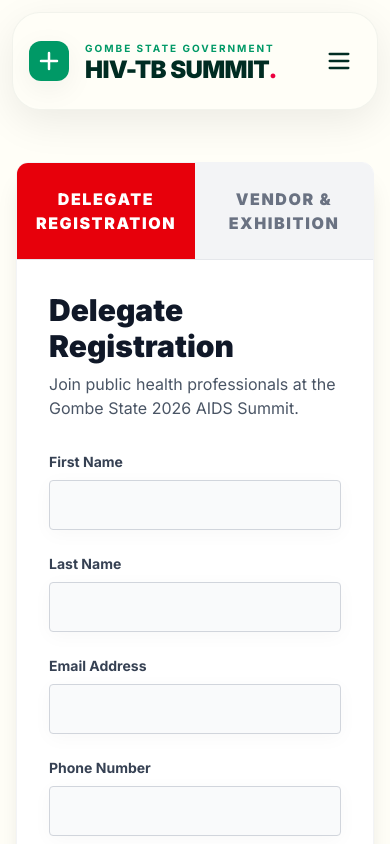
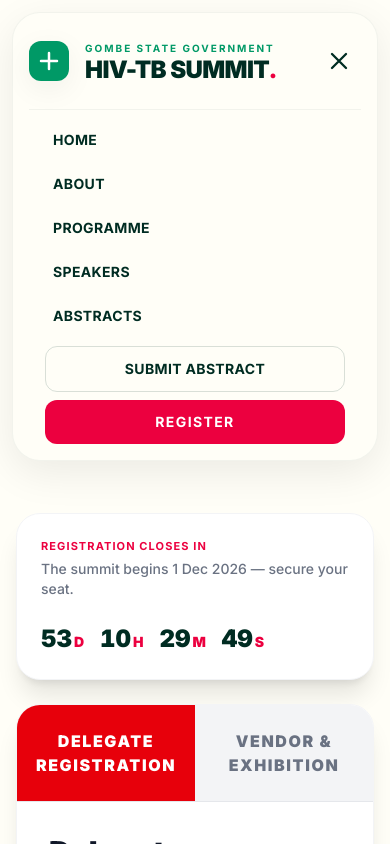
Before and after one commit to Icedmist/gombe-state-aid, a Next.js app in the folder frontend/: page /register in a window 390 px wide. Both pictures are taken after a click on the button "Open menu". Shown: the top 844 px of the page. Built offline with nearby package versions, Linux system fonts and the light colour scheme.

Commit message:
feat(#21): live registration countdown plus mobile responsiveness fixes (#22)

```diff
--- a/frontend/src/app/page.tsx
+++ b/frontend/src/app/page.tsx
@@ -35,7 +35,7 @@
             </span>
           </div>
 
-          <h1 className="text-6xl md:text-7xl lg:text-8xl font-black text-white tracking-tighter mb-2 leading-[0.95]">
+          <h1 className="text-5xl sm:text-6xl md:text-7xl lg:text-8xl font-black text-white tracking-tighter mb-2 leading-[0.95]">
             GOMBE STATE 2026 <br />
             <span className="text-transparent bg-clip-text bg-gradient-to-r from-emerald-400 via-teal-200 to-emerald-400 bg-[length:200%_auto] animate-pulse">
               HIV-TB SUMMIT
--- a/frontend/src/app/register/page.tsx
+++ b/frontend/src/app/register/page.tsx
@@ -2,6 +2,7 @@
 
 import { useState } from 'react'
 import { submitRegistration } from '@/actions/register'
+import Countdown from '@/components/Countdown'
 
 export default function Register() {
   const [activeTab, setActiveTab] = useState<'delegate' | 'vendor'>('delegate');
@@ -29,7 +30,7 @@
   if (status === 'success') {
     return (
       <div className="bg-milk py-24 min-h-screen flex items-center justify-center">
-        <div className="bg-white p-12 rounded-xl shadow-lg border-t-8 border-t-red-600 text-center max-w-lg">
+        <div className="bg-white p-12 rounded-3xl shadow-lg border-t-8 border-t-red-600 text-center max-w-lg animate-fade-in-up">
           <div className="w-20 h-20 bg-red-100 text-red-600 rounded-full flex items-center justify-center mx-auto mb-6">
             <svg className="w-10 h-10" fill="none" viewBox="0 0 24 24" stroke="currentColor">
               <path strokeLinecap="round" strokeLinejoin="round" strokeWidth={2} d="M5 13l4 4L19 7" />
@@ -41,7 +42,7 @@
               ? "Your exhibition request has been received. You will be redirected to the payment gateway shortly."
               : "Your delegate registration has been processed. A confirmation email has been sent."}
           </p>
-          <button onClick={() => setStatus('idle')} className="bg-red-600 text-white font-bold py-3 px-8 rounded-sm hover:bg-red-700 transition-colors uppercase tracking-widest">
+          <button onClick={() => setStatus('idle')} className="bg-red-600 text-white font-bold py-3 px-8 rounded-xl hover:bg-red-700 transition-all duration-300 uppercase tracking-widest">
             Register Another
           </button>
         </div>
@@ -52,19 +53,26 @@
   return (
     <div className="bg-milk py-16 min-h-screen">
       <div className="container mx-auto px-4 max-w-3xl animate-fade-in-up">
-        <div className="bg-white rounded-xl shadow-xl overflow-hidden border border-gray-100">
+        <div className="bg-white rounded-3xl shadow-xl border border-gray-100 p-6 md:p-8 mb-6 flex flex-col sm:flex-row sm:items-center justify-between gap-4">
+          <div>
+            <div className="text-[11px] font-bold uppercase tracking-widest text-rose-600 mb-1">Registration closes in</div>
+            <div className="text-sm text-gray-500 font-medium">The summit begins 1 Dec 2026 — secure your seat.</div>
+          </div>
+          <Countdown />
+        </div>
+        <div className="bg-white rounded-3xl shadow-xl overflow-hidden border border-gray-100">
 
           {/* Tabs */}
           <div className="flex border-b border-gray-200">
             <button
               onClick={() => setActiveTab('delegate')}
-              className={`flex-1 py-6 text-center font-black uppercase tracking-widest transition-colors ${activeTab === 'delegate' ? 'bg-red-600 text-white' : 'bg-gray-100 text-gray-500 hover:bg-gray-200'}`}
+              className={`flex-1 py-6 text-center font-black uppercase tracking-widest transition-all duration-300 ${activeTab === 'delegate' ? 'bg-red-600 text-white' : 'bg-gray-100 text-gray-500 hover:bg-gray-200'}`}
             >
               Delegate Registration
             </button>
             <button
               onClick={() => setActiveTab('vendor')}
-              className={`flex-1 py-6 text-center font-black uppercase tracking-widest transition-colors ${activeTab === 'vendor' ? 'bg-red-600 text-white' : 'bg-gray-100 text-gray-500 hover:bg-gray-200'}`}
+              className={`flex-1 py-6 text-center font-black uppercase tracking-widest transition-all duration-300 ${activeTab === 'vendor' ? 'bg-red-600 text-white' : 'bg-gray-100 text-gray-500 hover:bg-gray-200'}`}
             >
               Vendor & Exhibition
             </button>
@@ -86,34 +94,34 @@
               <div className="grid grid-cols-1 md:grid-cols-2 gap-6">
                 <div>
                   <label className="block text-sm font-bold text-gray-700 mb-2">First Name</label>
-                  <input type="text" name="firstName" required className="w-full rounded-sm border-gray-300 shadow-[0_4px_20px_rgb(0,0,0,0.03)] focus:border-red-500 focus:ring-red-500 border p-3 bg-gray-50" />
+                  <input type="text" name="firstName" required className="w-full rounded-xl border-gray-300 shadow-[0_4px_20px_rgb(0,0,0,0.03)] focus:border-red-500 focus:ring-red-500 border p-3 bg-gray-50 transition-all duration-300" />
                 </div>
                 <div>
                   <label className="block text-sm font-bold text-gray-700 mb-2">Last Name</label>
-                  <input type="text" name="lastName" required className="w-full rounded-sm border-gray-300 shadow-[0_4px_20px_rgb(0,0,0,0.03)] focus:border-red-500 focus:ring-red-500 border p-3 bg-gray-50" />
+                  <input type="text" name="lastName" required className="w-full rounded-xl border-gray-300 shadow-[0_4px_20px_rgb(0,0,0,0.03)] focus:border-red-500 focus:ring-red-500 border p-3 bg-gray-50 transition-all duration-300" />
                 </div>
               </div>
 
               <div className="grid grid-cols-1 md:grid-cols-2 gap-6">
                 <div>
                   <label className="block text-sm font-bold text-gray-700 mb-2">Email Address</label>
-                  <input type="email" name="email" required className="w-full rounded-sm border-gray-300 shadow-[0_4px_20px_rgb(0,0,0,0.03)] focus:border-red-500 focus:ring-red-500 border p-3 bg-gray-50" />
+                  <input type="email" name="email" required className="w-full rounded-xl border-gray-300 shadow-[0_4px_20px_rgb(0,0,0,0.03)] focus:border-red-500 focus:ring-red-500 border p-3 bg-gray-50 transition-all duration-300" />
                 </div>
                 <div>
                   <label className="block text-sm font-bold text-gray-700 mb-2">Phone Number</label>
-                  <input type="tel" name="phoneNumber" required className="w-full rounded-sm border-gray-300 shadow-[0_4px_20px_rgb(0,0,0,0.03)] focus:border-red-500 focus:ring-red-500 border p-3 bg-gray-50" />
+                  <input type="tel" name="phoneNumber" required className="w-full rounded-xl border-gray-300 shadow-[0_4px_20px_rgb(0,0,0,0.03)] focus:border-red-500 focus:ring-red-500 border p-3 bg-gray-50 transition-all duration-300" />
                 </div>
               </div>
 
               <div>
                 <label className="block text-sm font-bold text-gray-700 mb-2">Organization / Company</label>
-                <input type="text" name="organization" required className="w-full rounded-sm border-gray-300 shadow-[0_4px_20px_rgb(0,0,0,0.03)] focus:border-red-500 focus:ring-red-500 border p-3 bg-gray-50" />
+                <input type="text" name="organization" required className="w-full rounded-xl border-gray-300 shadow-[0_4px_20px_rgb(0,0,0,0.03)] focus:border-red-500 focus:ring-red-500 border p-3 bg-gray-50 transition-all duration-300" />
               </div>
 
               {activeTab === 'vendor' && (
                 <div>
                   <label className="block text-sm font-bold text-gray-700 mb-2">Exhibition Category</label>
-                  <select name="category" required className="w-full rounded-sm border-gray-300 shadow-[0_4px_20px_rgb(0,0,0,0.03)] focus:border-red-500 focus:ring-red-500 border p-3 bg-gray-50">
+                  <select name="category" required className="w-full rounded-xl border-gray-300 shadow-[0_4px_20px_rgb(0,0,0,0.03)] focus:border-red-500 focus:ring-red-500 border p-3 bg-gray-50 transition-all duration-300">
                     <option value="">Select Category</option>
                     <option>Medical Equipment & Supplies</option>
                     <option>Pharmaceuticals</option>
@@ -124,7 +132,7 @@
               )}
 
               {activeTab === 'vendor' && (
-                <div className="bg-red-50 p-4 rounded-sm border border-red-100 mt-6">
+                <div className="bg-red-50 p-4 rounded-xl border border-red-100 mt-6">
                   <h4 className="font-bold text-red-900 mb-2">Payment Instruction (₦10,000)</h4>
                   <p className="text-sm text-red-800 mb-4">You will be redirected to the secure payment gateway to process the non-refundable registration fee.</p>
                   <label className="flex items-start">
@@ -141,7 +149,7 @@
               )}
 
               <div className="pt-6">
-                <button type="submit" disabled={status === 'submitting'} className="w-full bg-red-600 hover:bg-red-700 text-white font-black py-4 px-4 rounded-sm transition-all uppercase tracking-widest shadow-[0_8px_30px_rgb(0,0,0,0.06)]">
+                <button type="submit" disabled={status === 'submitting'} className="w-full bg-red-600 hover:bg-red-700 text-white font-black py-4 px-4 rounded-xl transition-all duration-300 uppercase tracking-widest shadow-[0_8px_30px_rgb(0,0,0,0.06)] hover:-translate-y-0.5 active:scale-[0.99] disabled:opacity-70 disabled:hover:translate-y-0">
                   {status === 'submitting' ? 'Processing...' : activeTab === 'vendor' ? 'Proceed to Payment' : 'Complete Registration'}
                 </button>
               </div>
--- a/frontend/src/app/speakers/page.tsx
+++ b/frontend/src/app/speakers/page.tsx
@@ -42,7 +42,7 @@
         <div className="flex flex-col md:flex-row md:items-end justify-between mb-20 gap-8 border-b border-gray-100 pb-12">
           <div className="max-w-3xl">
             <span className="text-red-600 font-bold tracking-widest text-sm uppercase mb-3 block">Delegation</span>
-            <h1 className="text-5xl font-extrabold text-gray-900 tracking-tight leading-tight">
+            <h1 className="text-4xl sm:text-5xl font-extrabold text-gray-900 tracking-tight leading-tight">
               Summit Speakers &<br />Special Guests
             </h1>
           </div>
--- a/frontend/src/components/layout/Navbar.tsx
+++ b/frontend/src/components/layout/Navbar.tsx
@@ -1,7 +1,21 @@
 'use client';
 import Link from 'next/link';
+import { useState } from 'react';
+
+const NAV_LINKS = [
+  { href: '/', label: 'Home' },
+  { href: '/about', label: 'About' },
+  { href: '/programme', label: 'Programme' },
+  { href: '/speakers', label: 'Speakers' },
+  { href: '/abstracts', label: 'Abstracts' },
+];
+
+const linkCls =
+  'text-slate-600 hover:text-emerald-600 font-bold text-sm uppercase tracking-wide transition-colors duration-300';
 
 export default function Navbar() {
+  const [open, setOpen] = useState(false);
+
   return (
     <header className="sticky top-3 z-50 mx-3 sm:mx-6 rounded-[1.75rem] border border-emerald-950/5 bg-milk shadow-[0_12px_40px_rgba(0,0,0,0.08)] transition-all duration-300">
       <div className="container mx-auto px-4 sm:px-6 lg:px-8 max-w-7xl">
@@ -19,11 +33,11 @@
           </Link>
 
           <nav className="hidden lg:flex items-center space-x-8">
-            <Link href="/" className="text-slate-600 hover:text-emerald-600 font-bold text-sm uppercase tracking-wide transition-colors duration-300">Home</Link>
-            <Link href="/about" className="text-slate-600 hover:text-emerald-600 font-bold text-sm uppercase tracking-wide transition-colors duration-300">About</Link>
-            <Link href="/programme" className="text-slate-600 hover:text-emerald-600 font-bold text-sm uppercase tracking-wide transition-colors duration-300">Programme</Link>
-            <Link href="/speakers" className="text-slate-600 hover:text-emerald-600 font-bold text-sm uppercase tracking-wide transition-colors duration-300">Speakers</Link>
-            <Link href="/abstracts" className="text-slate-600 hover:text-emerald-600 font-bold text-sm uppercase tracking-wide transition-colors duration-300">Abstracts</Link>
+            {NAV_LINKS.map((l) => (
+              <Link key={l.href} href={l.href} className={linkCls}>
+                {l.label}
+              </Link>
+            ))}
           </nav>
 
           <div className="hidden lg:flex items-center space-x-6">
@@ -36,13 +50,55 @@
           </div>
 
           <div className="lg:hidden">
-            <button className="text-emerald-950 p-2">
-              <svg className="w-7 h-7" fill="none" viewBox="0 0 24 24" stroke="currentColor">
-                <path strokeLinecap="round" strokeLinejoin="round" strokeWidth={2} d="M4 6h16M4 12h16M4 18h16" />
-              </svg>
+            <button
+              onClick={() => setOpen((o) => !o)}
+              aria-label={open ? 'Close menu' : 'Open menu'}
+              aria-expanded={open}
+              className="text-emerald-950 p-2 rounded-xl hover:bg-emerald-950/5 transition-colors"
+            >
+              {open ? (
+                <svg className="w-7 h-7" fill="none" viewBox="0 0 24 24" stroke="currentColor">
+                  <path strokeLinecap="round" strokeLinejoin="round" strokeWidth={2} d="M6 18L18 6M6 6l12 12" />
+                </svg>
+              ) : (
+                <svg className="w-7 h-7" fill="none" viewBox="0 0 24 24" stroke="currentColor">
+                  <path strokeLinecap="round" strokeLinejoin="round" strokeWidth={2} d="M4 6h16M4 12h16M4 18h16" />
+                </svg>
+              )}
             </button>
           </div>
         </div>
+
+        {open && (
+          <nav className="lg:hidden border-t border-emerald-950/5 px-2 pb-4 pt-2">
+            {NAV_LINKS.map((l) => (
+              <Link
+                key={l.href}
+                href={l.href}
+                onClick={() => setOpen(false)}
+                className="block px-4 py-3 rounded-xl text-emerald-950 font-bold text-sm uppercase tracking-wide hover:bg-emerald-950/5 transition-colors"
+              >
+                {l.label}
+              </Link>
+            ))}
+            <div className="flex flex-col gap-2 px-2 pt-2">
+              <Link
+                href="/abstracts/submit"
+                onClick={() => setOpen(false)}
+                className="text-center text-sm font-bold text-emerald-950 uppercase tracking-wide border border-emerald-950/15 rounded-xl px-4 py-3"
+              >
+                Submit Abstract
+              </Link>
+              <Link
+                href="/register"
+                onClick={() => setOpen(false)}
+                className="text-center bg-rose-600 text-white px-4 py-3 rounded-xl font-bold text-sm uppercase tracking-widest"
+              >
+                Register
+              </Link>
+            </div>
+          </nav>
+        )}
       </div>
     </header>
   );
```
Also changed, not shown: frontend/src/app/admin/(protected)/layout.tsx (+10 -10 lines).
